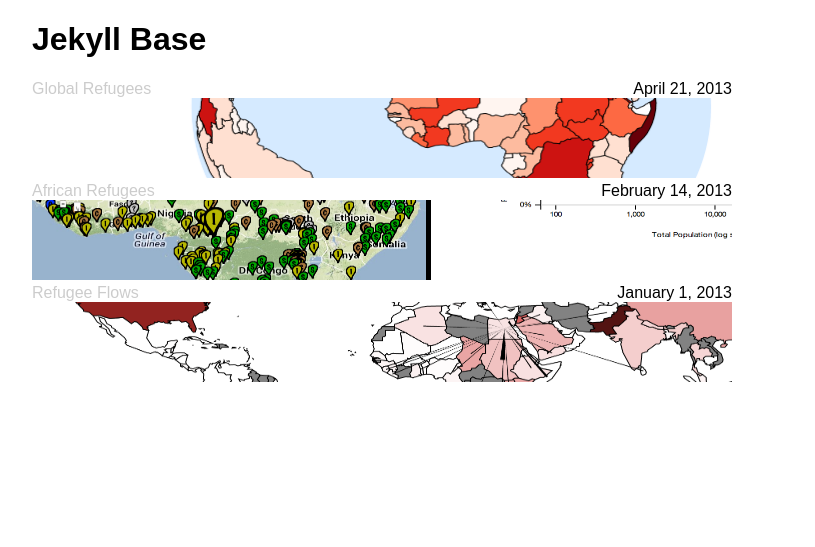
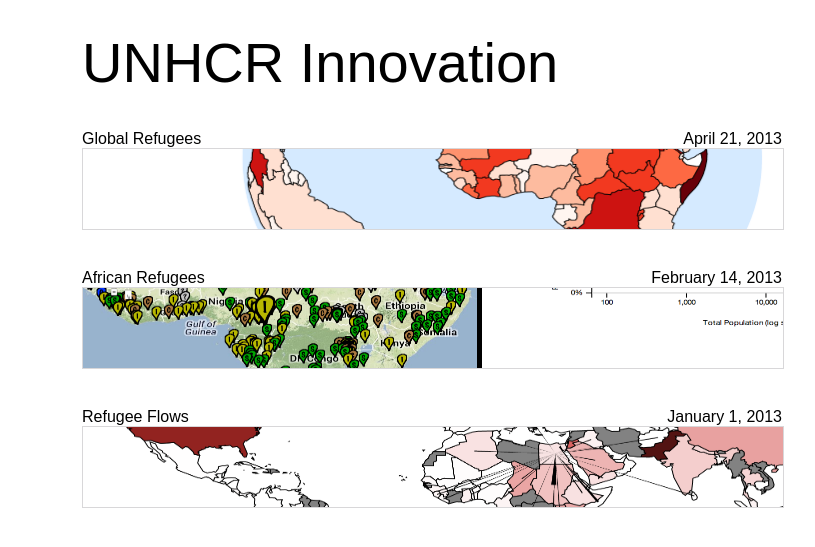
Before and after one commit to benrudolph/unhcrprojects, a Jekyll site: the page built from index.html, in a window 1280 px wide. Shown: the top 547 px of the page, without its empty margins (18-833 px from the left). Built offline with Jekyll 4.4.1, drawn with Linux system fonts in a browser that asks for light colours; Markdown is read by kramdown in place of the engine named in the settings.

Commit message:
Beautifying

```diff
--- a/_layouts/default.html
+++ b/_layouts/default.html
@@ -9,9 +9,10 @@
 
   <div id="main">
 
-    <header>
-      <h1>{% if page.title %} {{ page.title }} {% else %} UNHCR Innovation {% endif %}</a></h1>
-    <header>
+    <header class="header">
+    <h1>{% if page.title %} <a href="/"><img class="logo" height="50px" src="/img/innovationlogo.png" /></a>{{ page.title }} {% else %} UNHCR Innovation {% endif %}</a></h1>
+      {% if page.src %}<a class="source" href="{{ page.src }}">View original site</a>{% endif %}
+    </header>
 
     {{ content }}
 
--- a/css/style.css
+++ b/css/style.css
@@ -4,7 +4,8 @@
   background: white;
   color: black;
   padding: 0;
-  margin-left: 50px;
+  margin-left: 100px;
+  margin-top: 30px;
 }
 ul {
   margin: 0;
@@ -12,13 +13,23 @@
   list-style-type: none;
 }
 a {
-  color: #ccc;
+  color: black;
   text-decoration: none;
 }
 
 a:hover {
-  color: #ececec;
   text-decoration: underline;
+}
+
+a:active {
+  color: black;
+  text-decoration: none;
+}
+
+h1 {
+  font-size: 56px;
+  font-weight: 300;
+  margin: 0px;
 }
 
 .post {
@@ -34,5 +45,35 @@
 }
 
 iframe {
-  border: 1px solid #999;
+  border: 1px solid #d8d7d9;
 }
+
+p {
+  max-width: 600px;
+  padding-left: 30px;
+  border-left: 3px solid #d8d7d9;
+}
+
+.post {
+  margin-top: 35px;
+}
+
+.image-container img {
+  border: 1px solid #d8d7d9;
+}
+
+.header {
+  width: 900px;
+  margin-bottom: 20px;
+}
+
+.header > .source {
+  float: right;
+  margin-top: -20px;
+}
+
+.logo {
+  padding-right: 25px;
+  margin-right: 25px;
+  border-right: 3px solid black;
+}
--- a/index.html
+++ b/index.html
@@ -1,6 +1,5 @@
 ---
 layout: default
-title: Jekyll Base
 ---
 
 <div class="content">
@@ -13,7 +12,9 @@
           <span class="date">{{ post.date | date: "%B %e, %Y" }}</span>
         </div>
         <div class="image-container">
-          <img width="700" height="80" src="img/{{ post.image || image: "default.jpg" }}" />
+          <a href="{{ post.url }}">
+            <img width="700" height="80" src="img/{{ post.image || image: "default.jpg" }}" />
+          </a>
         </div>
       </li>
       {% endfor %}
```
Also changed, not shown: _layouts/layout.html (deleted, +0 -17 lines), _posts/2013-01-01-Refugee-Flows.md (+11 -2 lines), _posts/2013-02-14-African-Refugees.md (+8 -2 lines), _posts/2013-04-21-Global-Refugees.md (+10 -2 lines), img/innovationlogo.png (added), 6 other files.
